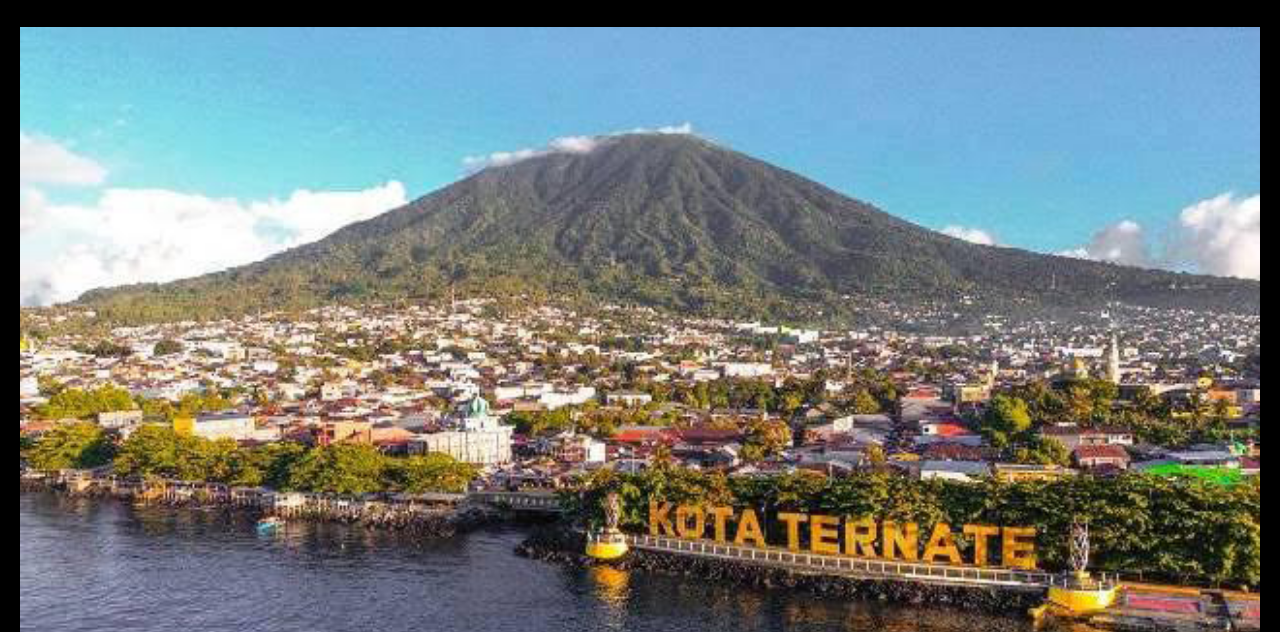
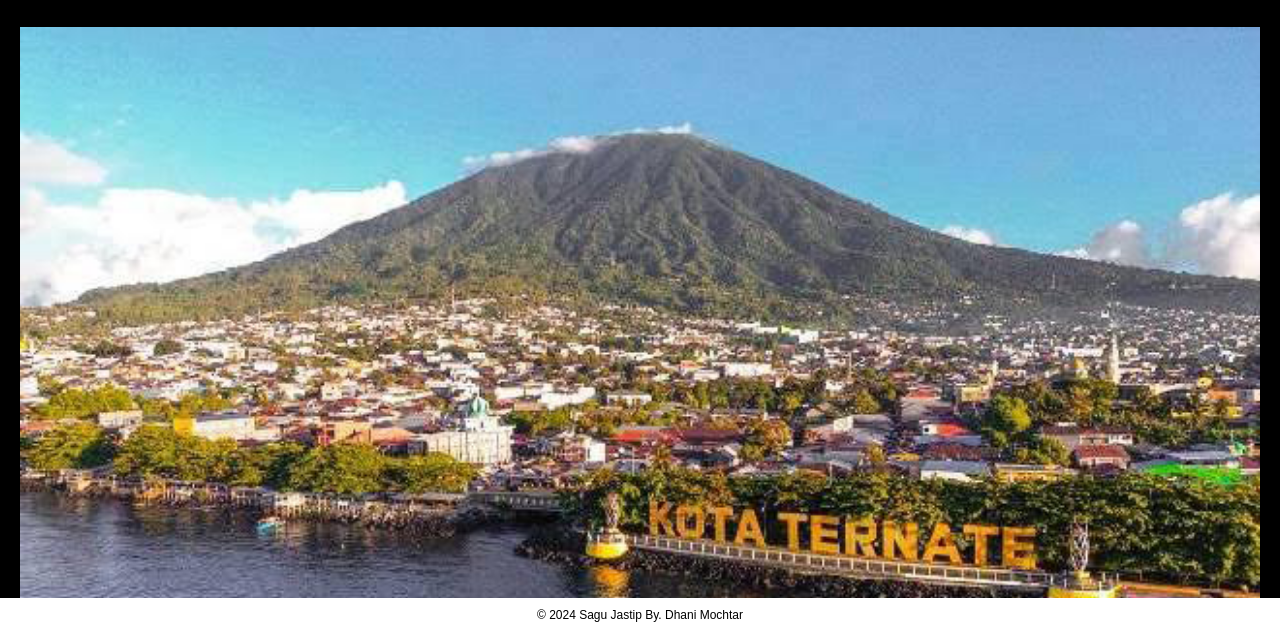
Before and after one commit to GohuJastip/abc, a plain HTML site: page index.html in a window 1280 px wide. Shown: the part 168-800 px from the top of the page. Drawn offline with Linux system fonts and the light colour scheme.

Commit message:
Update index.html

```diff
--- a/index.html
+++ b/index.html
@@ -65,6 +65,17 @@
             height: auto; /* Menjaga rasio gambar agar tidak terdistorsi */
             display: block; /* Menghilangkan jarak bawah gambar */
         }
+        /* Footer */
+        footer {
+            background-color: #fff; /* Latar belakang footer putih */
+            color: #000; /* Teks footer hitam */
+            text-align: center;
+            padding: 10px 0;
+            font-size: 12px; /* Ukuran font lebih kecil untuk footer */
+            position: fixed;
+            bottom: 0;
+            width: 100%;
+        }
     </style>
 </head>
 <body>
@@ -93,5 +104,10 @@
         </div>
     </div>
 
+    <!-- Footer -->
+    <footer>
+        © 2024 Sagu Jastip By. Dhani Mochtar
+    </footer>
+
 </body>
 </html>
```
